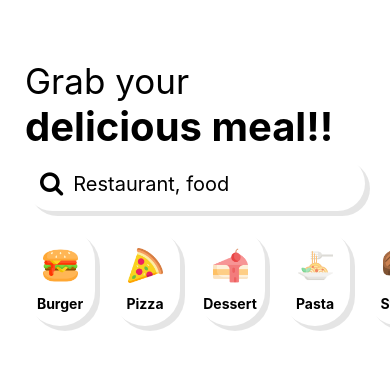
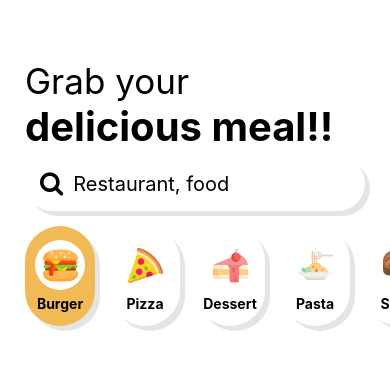
Before and after one commit to anothermorena/pinrest, a React Native app: screen / in a window 390 px wide. Shown: the top 370 px of the page. Built offline with nearby package versions, Linux system fonts and the light colour scheme.

Commit message:
added state and handled events in our app

```diff
--- a/App.js
+++ b/App.js
@@ -2,16 +2,17 @@
 import { StatusBar } from 'expo-status-bar';
 
 //we need to import these components from react native in order to utilize them inside our jsx blocks
-import { StyleSheet, View, FlatList } from 'react-native';
+import { StyleSheet, View} from 'react-native';
+import {useState} from "react";
 
 
 //import our custom made components
 import Header from './src/components/Header';
 import Search from './src/components/Search';
-import CategoryItem from './src/components/CategoryItem';
+import Categories from './src/components/Categories';
 
  const App = () => {
-
+  const [term, setTerm] = useState("Burger");  //set the initial state of the search term to burger
   const commonCategories = [
     {
       name: "Burger",
@@ -44,19 +45,8 @@ import CategoryItem from './src/components/CategoryItem';
     */
     <View style={styles.container}>
       <Header/>
-      <Search />
-      {/* The flatlist component is used to render items in a scrollable list view.  In our case, it is going to iterate over every single element of our array of objects*/}
-      <FlatList data={commonCategories} renderItem = {({item,index}) => {
-
-        return (
-          <CategoryItem  name={item.name} imageUrl={item.imageUrl} index={index}/>
-        )
-      }}
-      horizontal
-      showsHorizontalScrollIndicator={false}
-      keyExtractor={(item) => item.name}
-      />
-
+      <Search setTerm={setTerm}/>
+      <Categories term={term} setTerm={setTerm} categories={commonCategories}/>
       <StatusBar style="auto"/>
     </View>
   );
--- /dev/null
+++ b/src/components/Categories.js
@@ -0,0 +1,28 @@
+import { FlatList } from "react-native";
+import CategoryItem from "./CategoryItem";
+
+const Categories = ({term, setTerm, categories}) => {
+
+  return (
+  /* The flatlist component is used to render items in a scrollable list view.  In our case, it is going to iterate over every single element of our array of objects*/
+  <FlatList data={categories} renderItem = {({item,index}) => {
+
+    return (
+      <CategoryItem
+       name={item.name}
+       imageUrl={item.imageUrl}
+        index={index}
+        active={item.name === term}
+        handlePress={() => setTerm(item.name)}
+        />
+    )
+  }}
+  horizontal
+  showsHorizontalScrollIndicator={false}
+  keyExtractor={(item) => item.name}
+
+  />
+  )
+}
+
+export default Categories;
--- a/src/components/CategoryItem.js
+++ b/src/components/CategoryItem.js
@@ -1,16 +1,22 @@
-import { View , Text, StyleSheet, Image} from "react-native";
+import { View , Text, StyleSheet, Image, TouchableOpacity} from "react-native";
 import { elevation } from "../common/styles";
 
 
-const CategoryItem = ({name,imageUrl,index}) => {
+const CategoryItem = ({name,imageUrl,index,active, handlePress }) => {
 
   return (
-    <View style={[styles.container,styles.elevation, index === 0 ? {marginLeft:25} : {marginLeft:15}]}>
-      <View style={styles.imageContainer}>
-        <Image style={styles.image} source={imageUrl}/>
+    <TouchableOpacity onPress={handlePress}>
+      <View
+          style={[styles.container,styles.elevation,
+          index === 0 ? {marginLeft:25} : {marginLeft:15},
+          active ? {backgroundColor: "rgb(241, 186, 87)"} : {backgroundColor: "white"}]}>
+          <View style={styles.imageContainer}>
+            <Image style={styles.image} source={imageUrl}/>
+          </View>
+          <Text style={styles.header}>{name}</Text>
       </View>
-      <Text style={styles.header}>{name}</Text>
-    </View>
+    </TouchableOpacity>
+
   )
 }
 
--- a/src/components/Search.js
+++ b/src/components/Search.js
@@ -1,20 +1,36 @@
-import {View, TextInput, StyleSheet } from 'react-native';
+import {View, TextInput, StyleSheet} from 'react-native';
 import {FontAwesome} from '@expo/vector-icons'; //expo gives us vector icons out of the box we can choose which ones to use. This is similar to react icons but they are imported as icons
 import { elevation } from '../common/styles';
+import { useState } from 'react';
 
-const Search = () => {
+const Search = ({setTerm}) => {
+
+const [input, setInput] = useState("");
+
+//function to handle the input change
+const handleEndEditing = () => {
+    if(!input) return;
+    setTerm(input);
+    setInput("");
+}
+
   return (
-      /*If you want to apply more tham one style object from your stylesheets you can pass them as an array of styles */
+      /*If you want to apply more than one style object from your stylesheets you can pass them as an array of styles */
     <View style={[styles.container, styles.elevation]}>
         {/* Inside the font awesome component we need to specify which icons we want to use as well as other attributes via props */}
         <FontAwesome name="search" size={25}/>
-        <TextInput style={styles.input} placeholder="Restaurant, food" />
+        <TextInput
+            style={styles.input}
+            placeholder="Restaurant, food"
+            value = {input}
+            onChangeText={(text) => {setInput(text)}}
+            onEndEditing={handleEndEditing}
+            />
     </View>
   )
 }
 
 const styles = StyleSheet.create({
-
     container: {
         flexDirection: 'row',
         marginTop: 5,
```
